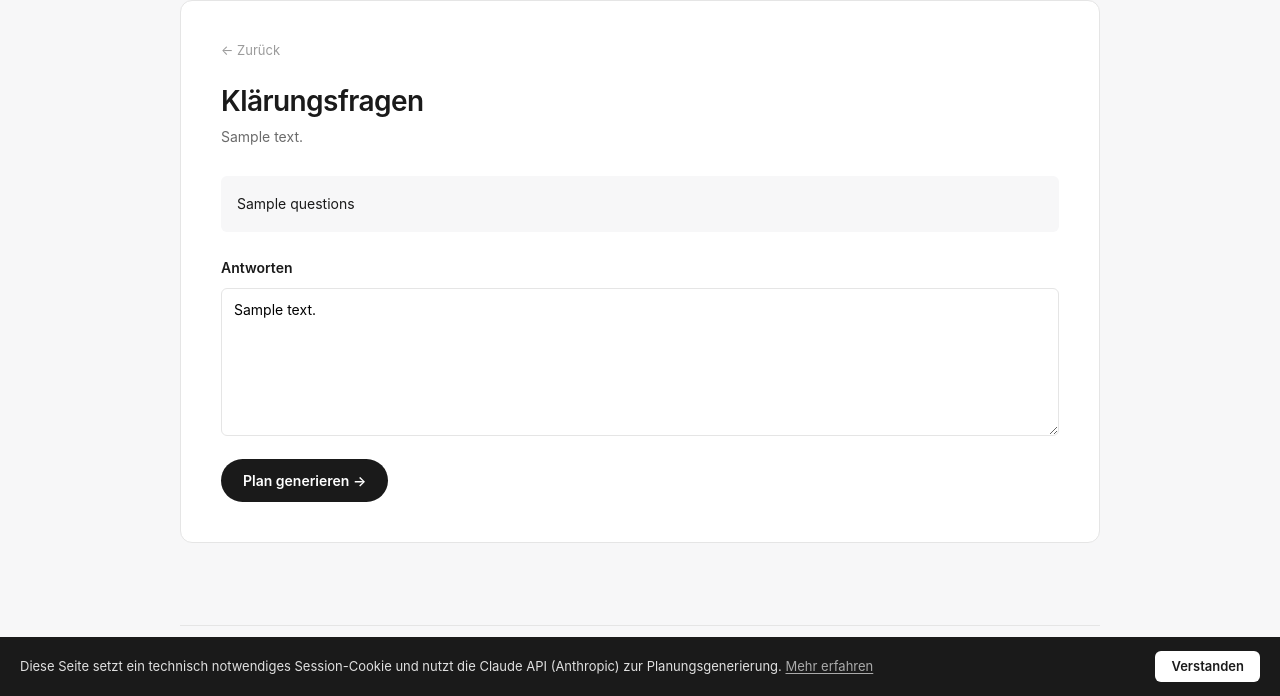
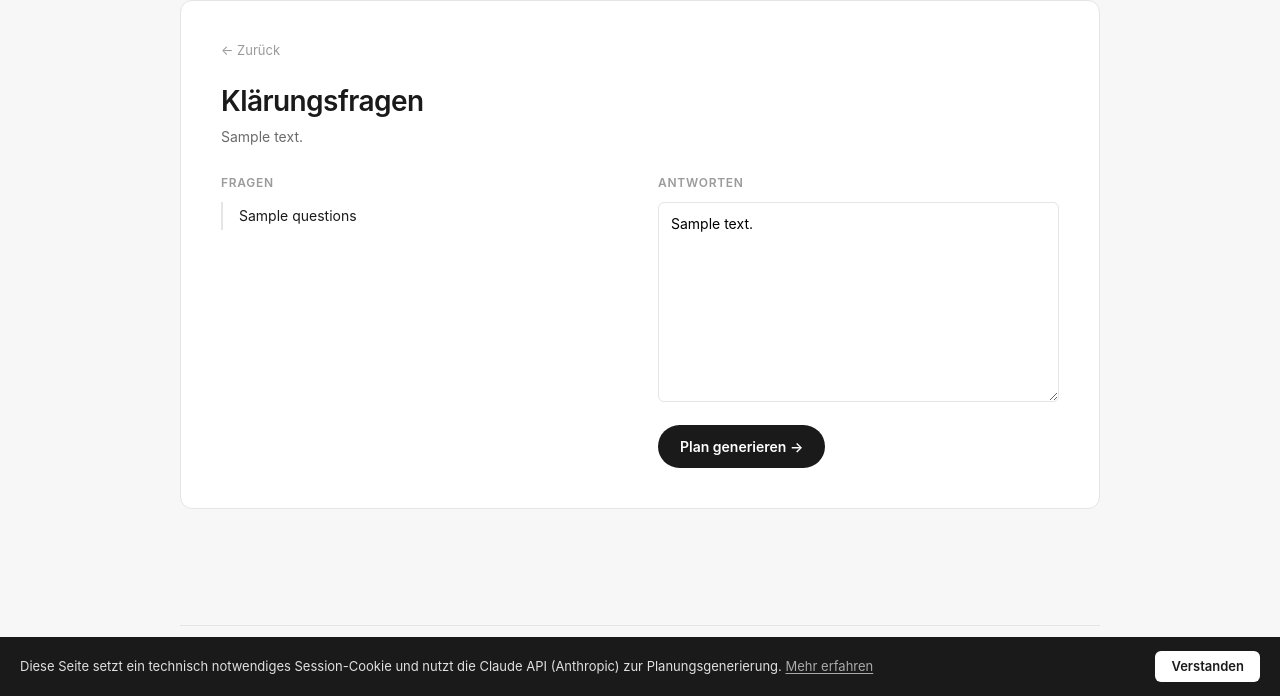
Before and after one commit to liga-auguste/planning-hub, a Django app: template projects/templates/projects/planner_questions.html in a window 1280 px wide. Shown: the part 104-800 px from the top of the page. Run offline with Django 5.2, Linux system fonts and the light colour scheme; the template is opened without the code that fills it: most values are stand-ins (such as "Sample title", 1, 10 or a date in 2020); some libraries are stand-ins or nearby versions.

Commit message:
Keep the questions in view while the answers are typed
The form becomes a two-column grid: questions sticky on the left,
answers on the right, so the later questions are no longer answered
against a list scrolled out of view. Single column below 860px. The
answers stay one free-text field — no parsing of Claude's markdown into
per-question inputs.

The grey panel was the page ground punched into a white card and
becomes a left rule. The box renders markdown output, and the global
reset zeroes list padding — the bullets had been hanging in the box
padding — so the model's tag set gets explicit rules. The error case
moves to the shared .error-notice, and the dead .field-label and
input[type] rules go.

Refs #72

```diff
--- a/projects/templates/projects/planner_questions.html
+++ b/projects/templates/projects/planner_questions.html
@@ -8,13 +8,34 @@
 
 {% block extra_css %}
     {% include 'projects/_planner_css.html' %}
-    h2 { font-size: 14px; font-weight: 600; margin: 28px 0 12px; }
-    .questions-box { background: #f7f7f8; border-radius: 6px; padding: 16px; margin-bottom: 8px; line-height: 1.7; }
-    .questions-box.error { background: #fdf0ef; color: #b3261e; font-size: 13px; }
-    textarea, input[type="text"], input[type="number"] { width: 100%; border: 1px solid #e5e5e5; border-radius: 6px; padding: 10px 12px; font-size: 14px; margin-bottom: 10px; }
-    textarea:focus, input:focus { outline: none; border-color: #1a1a1a; }
-    .field-label { font-size: 12px; color: #9b9b9b; margin-bottom: 4px; }
+    /* The form is the grid: questions left, answers right. The csrf token
+       and the hidden description input are display:none by default and
+       create no grid items. */
+    .qa-form { display: grid; grid-template-columns: repeat(2, minmax(0, 1fr)); gap: 36px; align-items: start; }
+    .qa-questions { position: sticky; top: 24px; }
+    /* The error re-render carries no questions; a single column keeps the
+       answers from sitting beside an empty half. */
+    .qa-single { grid-template-columns: 1fr; }
+    h2 { font-size: 12px; font-weight: 600; text-transform: uppercase; letter-spacing: 0.06em; color: #9b9b9b; margin-bottom: 12px; }
+    /* The grey panel was the page ground punched into a white card; a left
+       rule marks the quoted questions instead. */
+    .questions-box { border-left: 2px solid #e5e5e5; padding: 2px 0 2px 16px; line-height: 1.7; }
+    /* The box renders markdown.markdown() output and the global reset zeroes
+       list padding — the same trap BaseResetParityTest pins for .ai-card —
+       so the model's tag set gets explicit rules here. */
+    .questions-box p { margin: 0 0 8px; }
+    .questions-box ul, .questions-box ol { margin: 0 0 8px; padding-left: 20px; }
+    .questions-box li { margin-bottom: 6px; }
+    .questions-box strong { font-weight: 600; }
+    .questions-box h1, .questions-box h2, .questions-box h3,
+    .questions-box h4, .questions-box h5, .questions-box h6 { font-size: 14px; font-weight: 600; line-height: 1.4; letter-spacing: 0; text-transform: none; color: #1a1a1a; margin: 12px 0 6px; }
+    textarea { width: 100%; border: 1px solid #e5e5e5; border-radius: 6px; padding: 10px 12px; font-size: 14px; line-height: 1.6; min-height: 200px; resize: vertical; margin-bottom: 10px; }
+    textarea:focus { outline: none; border-color: #1a1a1a; }
     .btn-primary { margin-top: 8px; }
+    @media (max-width: 860px) {
+        .qa-form { grid-template-columns: 1fr; gap: 20px; }
+        .qa-questions { position: static; }
+    }
 {% endblock %}
 
 {% block content %}
@@ -24,20 +45,26 @@
     <p class="subtitle">{{ description }}</p>
 
     {% if error %}
-    <div class="questions-box error">Der Plan konnte gerade nicht erstellt werden. Deine Antworten sind erhalten geblieben — bitte versuche es gleich noch einmal.</div>
-    {% else %}
-    <div class="questions-box">{{ questions|safe }}</div>
+    <p class="error-notice">Der Plan konnte gerade nicht erstellt werden. Deine Antworten sind erhalten geblieben — bitte versuche es gleich noch einmal.</p>
     {% endif %}
 
-    <form method="post" action="{% url 'planner_review' %}">
+    <form method="post" action="{% url 'planner_review' %}" class="qa-form{% if error %} qa-single{% endif %}">
         {% csrf_token %}
         <input type="hidden" name="description" value="{{ description }}">
 
-        <h2>Antworten</h2>
-        <textarea name="answers" rows="6"
-            placeholder="Beantworte die Fragen oben...">{{ answers }}</textarea>
+        {% if not error %}
+        <div class="qa-questions">
+            <h2>Fragen</h2>
+            <div class="questions-box">{{ questions|safe }}</div>
+        </div>
+        {% endif %}
 
-        <button type="submit" class="btn btn-primary" data-loading-text="Plan wird erstellt...">Plan generieren →</button>
+        <div class="qa-answers">
+            <h2>Antworten</h2>
+            <textarea name="answers" rows="6"
+                placeholder="Deine Antworten — Stichpunkte genügen">{{ answers }}</textarea>
+            <button type="submit" class="btn btn-primary" data-loading-text="Plan wird erstellt...">Plan generieren →</button>
+        </div>
     </form>
 </div>
 {% endblock %}
```
Also changed, not shown: projects/tests.py (+56 -0 lines).
